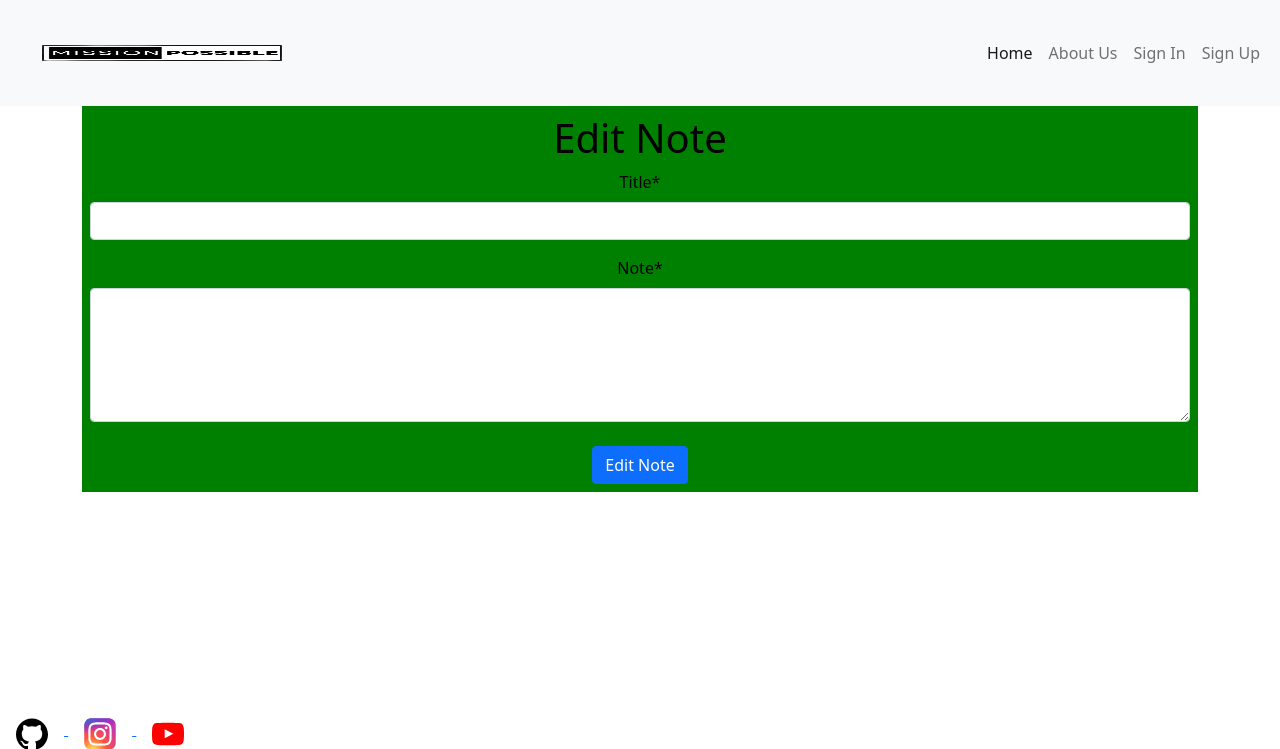
After one commit to Terafora/hackathon-3---Todo, a Django app: template todolist/templates/todolist/note_edit.html in a window 1280 px wide. The commit adds this page. Shown: the top 749 px of the page. Run offline with Django 4.2, Linux system fonts and the light colour scheme; the template is opened without the code that fills it: values that come from a table or form of the project are taken from there, others are empty; tables that the repository leaves empty hold one stand-in row (values such as "Sample post"); parts of the project's set-up code (start-up, migrations or seed data) failed here and were passed over.

Commit message:
Add edit view, page, urls etc.

```diff
--- a/todolist/templates/todolist/note_detail.html
+++ b/todolist/templates/todolist/note_detail.html
@@ -11,7 +11,7 @@
             </div>
             {% if request.user == note.user %}
             <div class="text-center">
-                <a href="" class="btn btn-primary w-25">Edit</a>
+                <a href="{% url 'note_edit' note.id %}" class="btn btn-primary w-25">Edit</a>
                 <a href="{% url 'note_delete' note.id %}" class="btn btn-primary w-25">Delete</a>
             </div>
             {% endif %}
--- /dev/null
+++ b/todolist/templates/todolist/note_edit.html
@@ -0,0 +1,18 @@
+{% extends 'base.html' %}
+
+{% block title %}Edit Note{% endblock %}
+
+{% block content %}
+<div class="container">
+    <form method="POST" enctype="multipart/form-data" class="p-2 form">
+        <h1>Edit Note</h1>
+        {% csrf_token %}
+        {{ form.media }}
+        {{ form|crispy }}
+        <div class=""text-centre>
+            <button type=""submit
+ class="btn btn-primary mt-2">Edit Note</button>
+</div>
+    </form>
+</div>
+{% endblock %}
--- a/todolist/urls.py
+++ b/todolist/urls.py
@@ -1,9 +1,10 @@
 from django.urls import path
-from .views import Home, CreateNote, NoteDetail, DeleteNote
+from .views import Home, CreateNote, NoteDetail, DeleteNote, EditNote
 
 urlpatterns = [
     path('', Home.as_view(), name="home"),
     path('createnote/', CreateNote.as_view(), name="create_note"),
     path('<slug:pk>/', NoteDetail.as_view(), name="note_detail"),
     path('<slug:pk>/', NoteDelete.as_view(), name="note_delete"),
+    path('edit/<slug:pk>/', EditNote.as_view(), name="note_edit"),
 ]
```
Also changed, not shown: todolist/views.py (+12 -1 lines).
